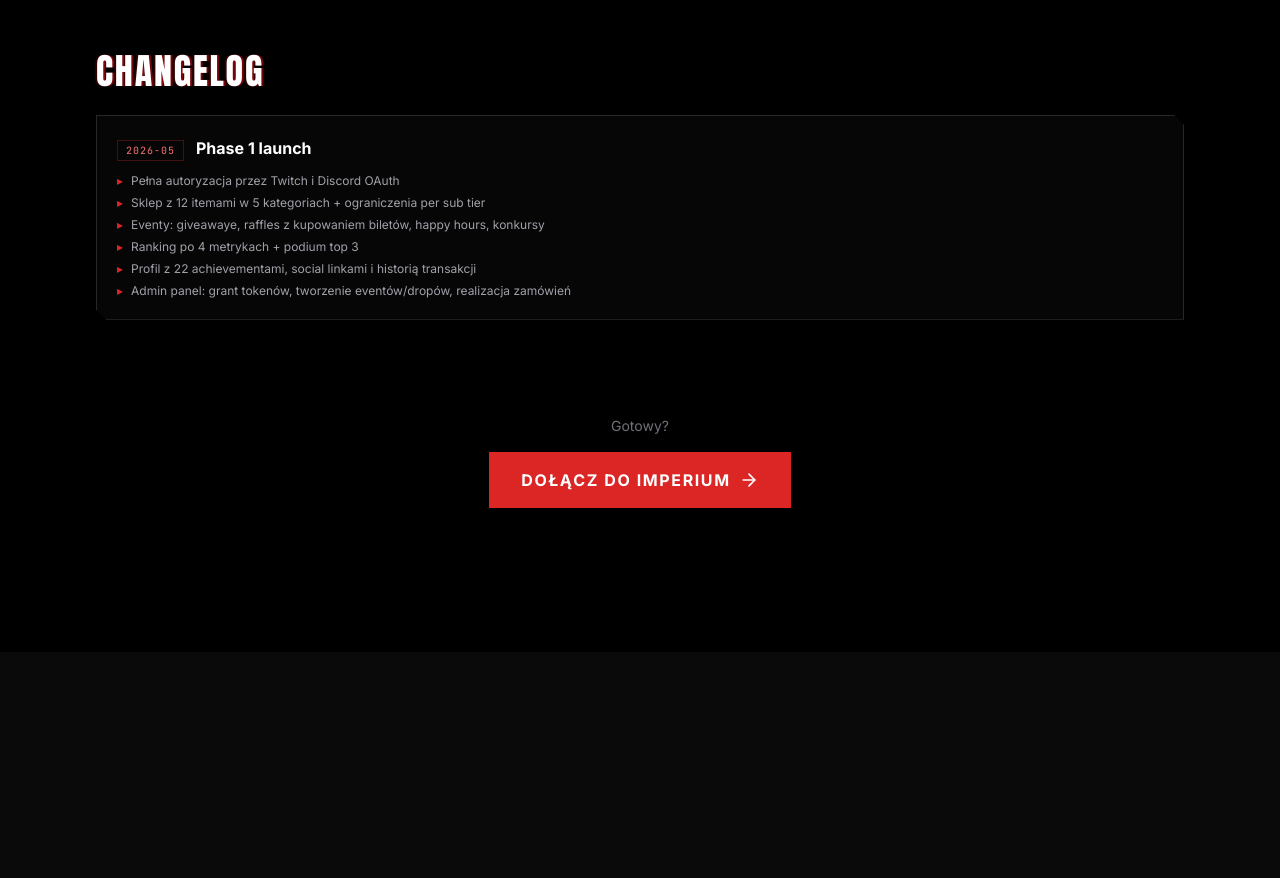
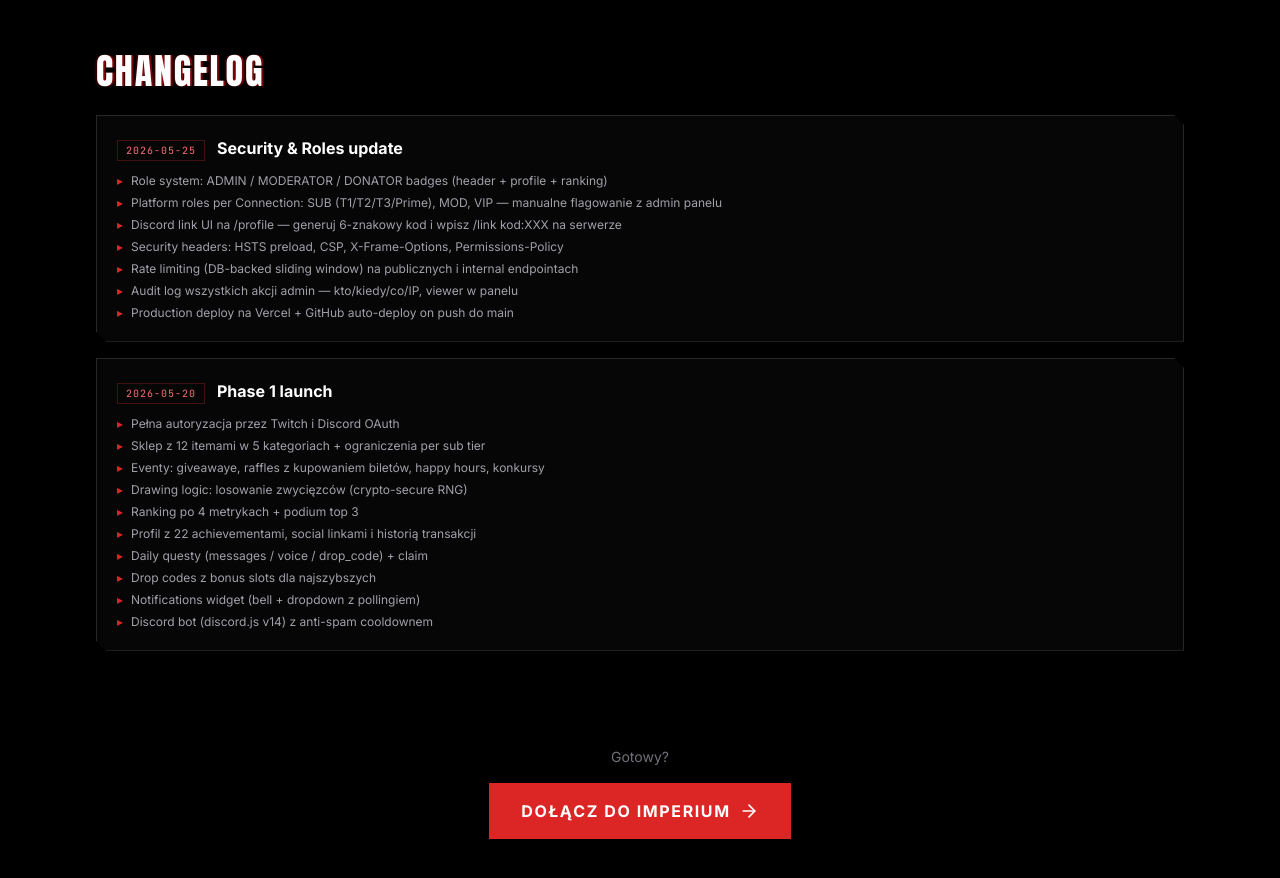
Before and after one commit to Gh0s777tt/ghost-empire, a Next.js app in the folder ghost-empire-web/: page /about in a window 1280 px wide. Shown: the part 2160-3038 px from the top of the page. Before the commit the page ends 2812 px from the top, so only its background shows below. Built offline with nearby package versions, Linux system fonts and the light colour scheme; no server answers.

Commit message:
Update /about changelog: security & roles update entry

```diff
--- a/ghost-empire-web/src/app/about/page.tsx
+++ b/ghost-empire-web/src/app/about/page.tsx
@@ -70,15 +70,32 @@ const STEPS = [
 
 const CHANGELOG = [
   {
-    date: "2026-05",
+    date: "2026-05-25",
+    title: "Security & Roles update",
+    items: [
+      "Role system: ADMIN / MODERATOR / DONATOR badges (header + profile + ranking)",
+      "Platform roles per Connection: SUB (T1/T2/T3/Prime), MOD, VIP — manualne flagowanie z admin panelu",
+      "Discord link UI na /profile — generuj 6-znakowy kod i wpisz /link kod:XXX na serwerze",
+      "Security headers: HSTS preload, CSP, X-Frame-Options, Permissions-Policy",
+      "Rate limiting (DB-backed sliding window) na publicznych i internal endpointach",
+      "Audit log wszystkich akcji admin — kto/kiedy/co/IP, viewer w panelu",
+      "Production deploy na Vercel + GitHub auto-deploy on push do main",
+    ],
+  },
+  {
+    date: "2026-05-20",
     title: "Phase 1 launch",
     items: [
       "Pełna autoryzacja przez Twitch i Discord OAuth",
       "Sklep z 12 itemami w 5 kategoriach + ograniczenia per sub tier",
       "Eventy: giveawaye, raffles z kupowaniem biletów, happy hours, konkursy",
+      "Drawing logic: losowanie zwycięzców (crypto-secure RNG)",
       "Ranking po 4 metrykach + podium top 3",
       "Profil z 22 achievementami, social linkami i historią transakcji",
-      "Admin panel: grant tokenów, tworzenie eventów/dropów, realizacja zamówień",
+      "Daily questy (messages / voice / drop_code) + claim",
+      "Drop codes z bonus slots dla najszybszych",
+      "Notifications widget (bell + dropdown z pollingiem)",
+      "Discord bot (discord.js v14) z anti-spam cooldownem",
     ],
   },
 ];
```
